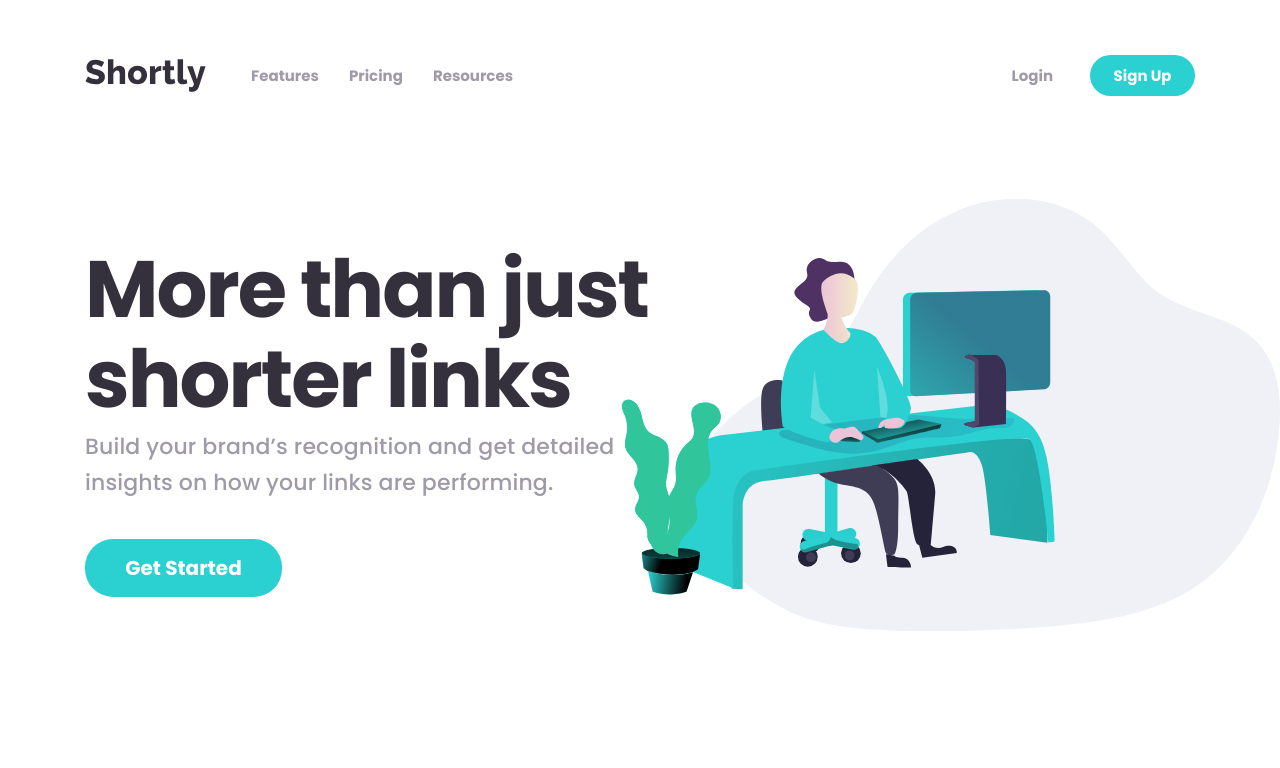
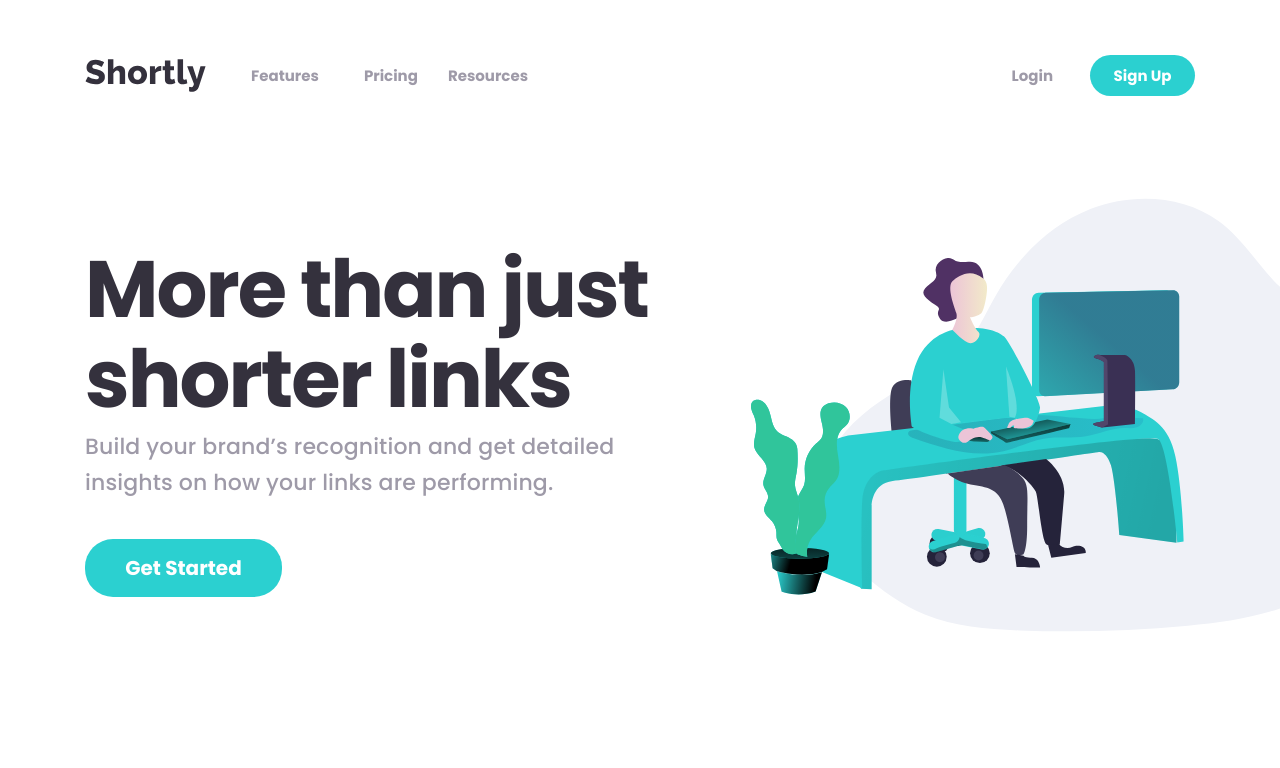
Before and after one commit to Ulugbek-Muqimjonov/shortly_maket, a plain HTML site: page index.html in a window 1280 px wide. Shown: the top 768 px of the page. Drawn offline with Linux system fonts and the light colour scheme.

Commit message:
add background pisition

```diff
--- a/css/main.css
+++ b/css/main.css
@@ -31,16 +31,26 @@ body {
   white-space: nowrap;
   width: 1px;
 }
+.header-inner {
+  display: flex;
+  justify-content: space-between;
+  align-items: center;
+  padding: 55px 0;
+  padding-bottom: 78px;
+}
 .container {
   width: 1150px;
   margin: 0 auto;
   padding: 0 20px;
 }
+.navbar-wrapper {
+  display: flex;
+  column-gap: 45px;
+}
 .header-navbar {
   display: flex;
   align-items: center;
   justify-content: space-between;
-  padding-top: 55px;
 }
 .list {
   display: flex;
@@ -59,6 +69,7 @@ body {
   display: block;
 }
 .navbar-link {
+  display: block;
   text-decoration: none;
   font-weight: 700;
   font-size: 15px;
@@ -89,9 +100,6 @@ body {
 
   color: #fff;
 }
-.site-main {
-  padding-top: 78px;
-}
 .for-background-img {
   width: 1600px;
   margin: 0 auto;
@@ -102,7 +110,7 @@ body {
   padding-bottom: 222px;
   background-image: url("../images/hero-bg.svg");
   background-repeat: no-repeat;
-  background-position: top right;
+  background-position-x:calc(50% + 440px);
   background-size: 658px 482px;
 }
 .hero-div {
--- a/index.html
+++ b/index.html
@@ -10,13 +10,13 @@
 <body>
   <header class="site-header">
     <div class="container">
-      <nav class="header-navbar">
-        <ul class="navbar-list list">
-          <li class="navbar-items">
+      <div class="header-inner">
+        <div class="navbar-wrapper">
           <a class="navbar-link" href="./index.html">
             <img class="site-logo" src="./images/site-logo-header.svg" alt="this is site logo">
           </a>
-          </li>
+          <nav class="header-navbar">
+            <ul class="navbar-list list">
               <li class="list navbar-items">
                 <a class="navbar-link" href="#">
                   Features
@@ -33,6 +33,8 @@
                 </a>
               </li>
             </ul>
+          </nav>
+        </div>
         <ul class="list enter-list">
           <li class="enter-item">
             <a class="navbar-link" href="#">
@@ -45,8 +47,7 @@
             </a>
           </li>
         </ul>
-
-      </nav>
+      </div>
     </div>
 
   </header>
```
Lines whose indentation alone changed are shown as unchanged.
